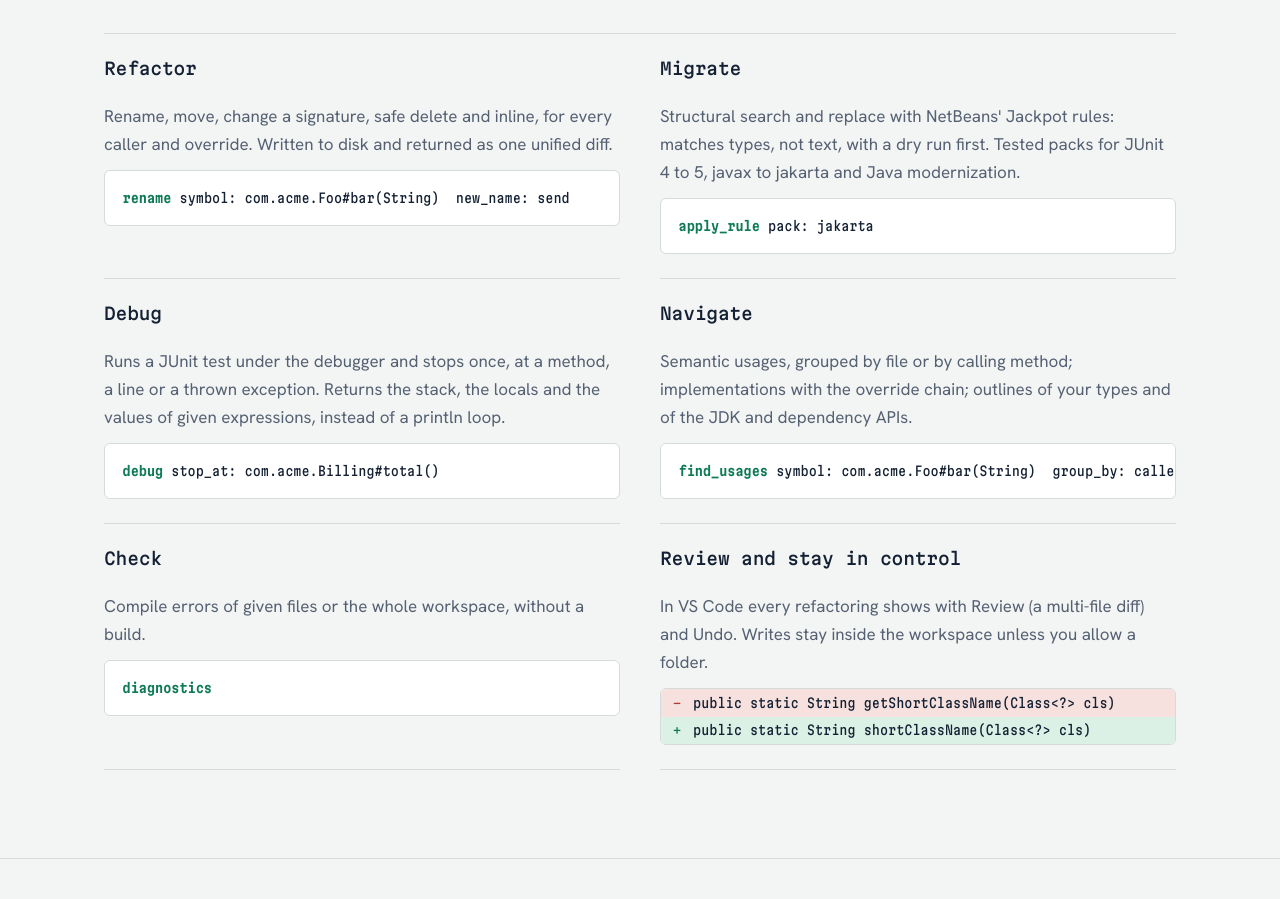
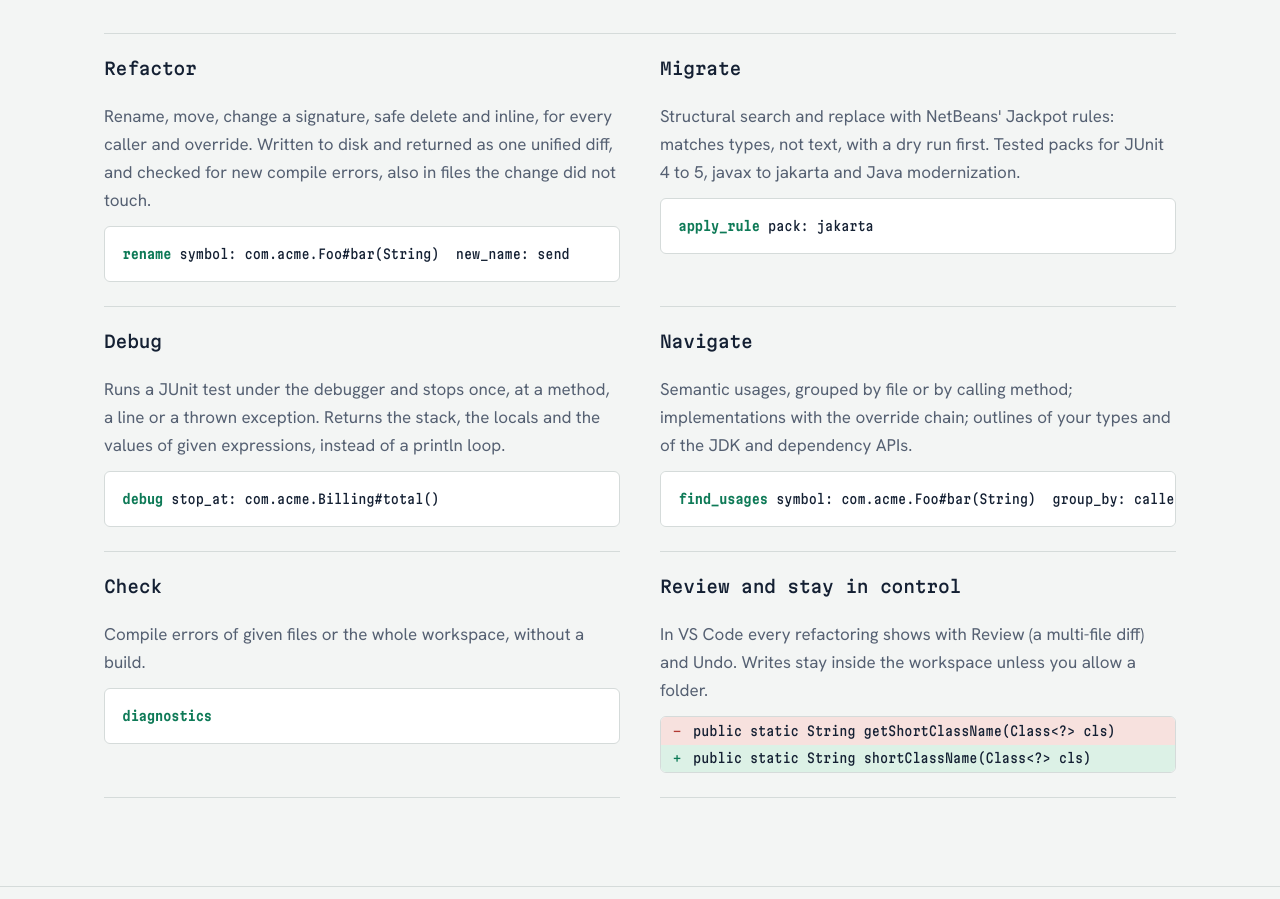
Before and after one commit to dukehoff-gmbh/dukehoff-mcp, a plain HTML site: page site/index.html in a window 1280 px wide. Shown: the part 3386-4285 px from the top of the page. Drawn offline with Linux system fonts and the light colour scheme; files whose address does not match are found by name.

Commit message:
Product page: refactorings are checked for new compile errors
Now that the README states and RESULTS.md measures it.

Co-Authored-By: Claude Opus 5.5 <noreply@anthropic.com>

```diff
--- a/site/index.html
+++ b/site/index.html
@@ -101,7 +101,7 @@
       <p>Thirteen tools, addressed by symbol, not by cursor position. The agent keeps editing files itself; the server answers what text search cannot and makes the changes that are error-prone as text edits.</p>
     </div>
     <ul class="offers">
-      <li><h3>Refactor</h3><p>Rename, move, change a signature, safe delete and inline, for every caller and override. Written to disk and returned as one unified diff.</p><pre class="calls"><span class="tool">rename</span> symbol: com.acme.Foo#bar(String)  new_name: send</pre></li>
+      <li><h3>Refactor</h3><p>Rename, move, change a signature, safe delete and inline, for every caller and override. Written to disk and returned as one unified diff, and checked for new compile errors, also in files the change did not touch.</p><pre class="calls"><span class="tool">rename</span> symbol: com.acme.Foo#bar(String)  new_name: send</pre></li>
       <li><h3>Migrate</h3><p>Structural search and replace with NetBeans' Jackpot rules: matches types, not text, with a dry run first. Tested packs for JUnit 4 to 5, javax to jakarta and Java modernization.</p><pre class="calls"><span class="tool">apply_rule</span> pack: jakarta</pre></li>
       <li><h3>Debug</h3><p>Runs a JUnit test under the debugger and stops once, at a method, a line or a thrown exception. Returns the stack, the locals and the values of given expressions, instead of a println loop.</p><pre class="calls"><span class="tool">debug</span> stop_at: com.acme.Billing#total()</pre></li>
       <li><h3>Navigate</h3><p>Semantic usages, grouped by file or by calling method; implementations with the override chain; outlines of your types and of the JDK and dependency APIs.</p><pre class="calls"><span class="tool">find_usages</span> symbol: com.acme.Foo#bar(String)  group_by: caller</pre></li>
```
